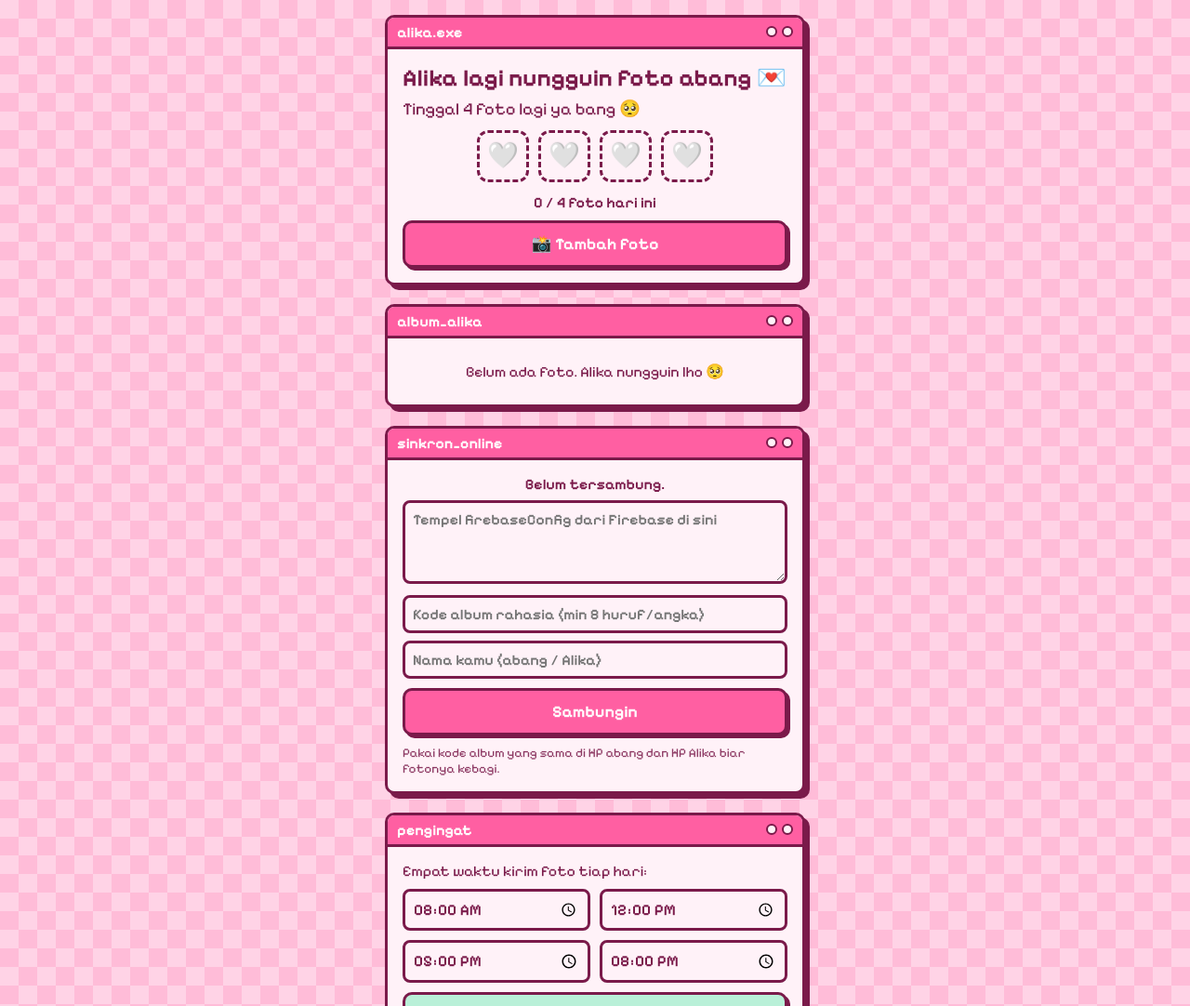
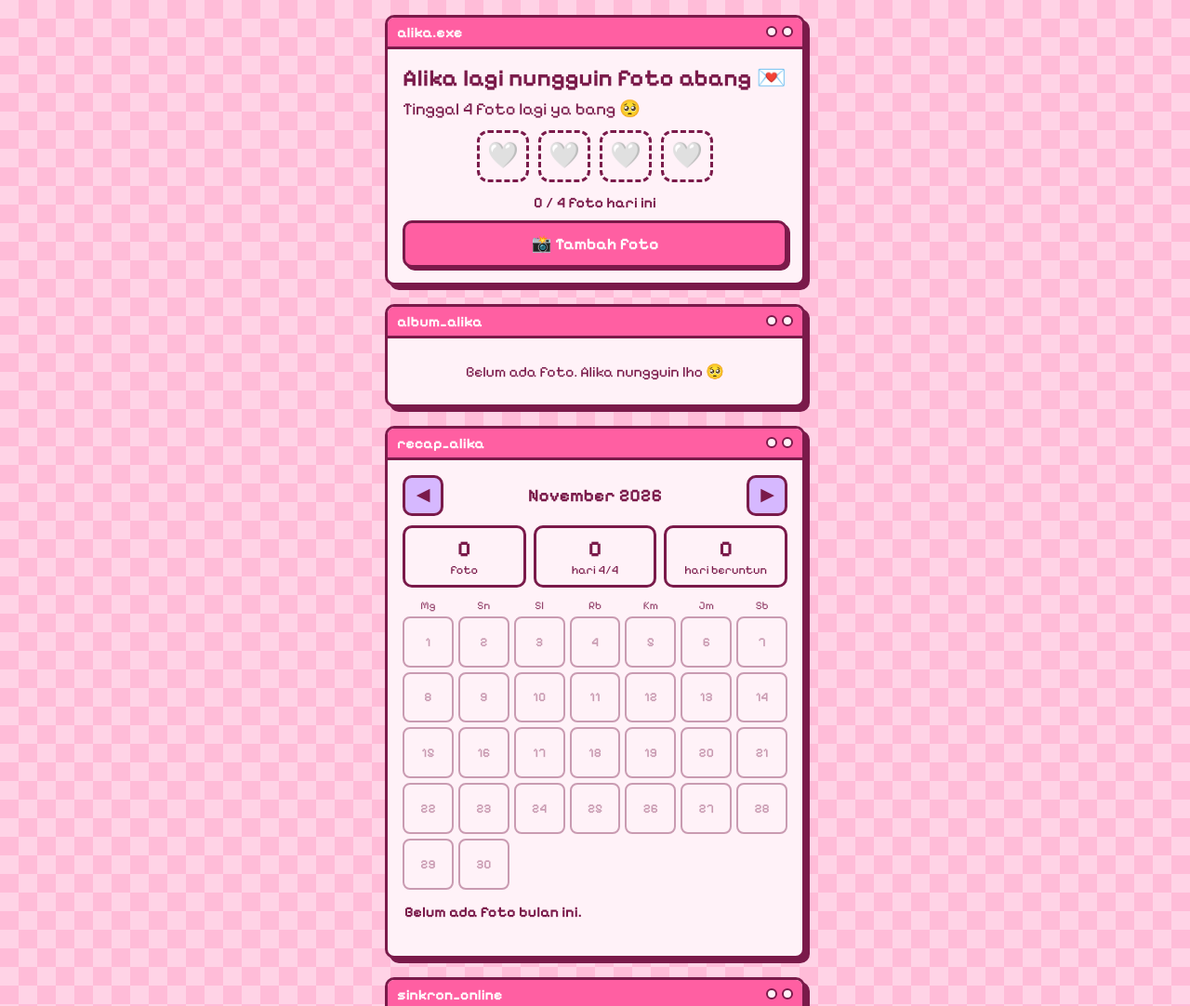
Before and after one commit to haqyy/likaw, a plain HTML site: page index.html in a window 1280 px wide. Shown: the top 1082 px of the page at 93% size. Drawn offline with Linux system fonts and the light colour scheme.

Commit message:
Add files via upload

```diff
--- a/index.html
+++ b/index.html
@@ -43,6 +43,18 @@ button:focus-visible,input:focus-visible{outline:3px solid var(--ink);outline-of
 .times input{width:100%;font:600 1.05rem 'Pixelify Sans',sans-serif;padding:8px;border:3px solid var(--line);border-radius:8px;background:var(--win);color:var(--ink)}
 .f{width:100%;margin-top:8px;font:600 1rem 'Pixelify Sans',sans-serif;padding:8px;border:3px solid var(--line);border-radius:8px;background:var(--win);color:var(--ink)}
 textarea.f{min-height:90px;resize:vertical}
+.rhead{display:flex;align-items:center;justify-content:space-between;font-weight:700;font-size:1.2rem;margin-bottom:10px}
+.rhead button{width:44px;height:44px;border:3px solid var(--line);background:var(--lilac);color:var(--ink);border-radius:10px;font:700 1.1rem 'Pixelify Sans',sans-serif;cursor:pointer}
+.stats{display:grid;grid-template-columns:repeat(3,1fr);gap:8px;margin-bottom:12px}
+.stat{border:3px solid var(--line);border-radius:10px;padding:8px 4px;text-align:center;background:var(--win);font-size:.8rem}
+.stat b{display:block;font-size:1.5rem}
+.cal{display:grid;grid-template-columns:repeat(7,1fr);gap:5px}
+.dn{text-align:center;font-size:.75rem;opacity:.8}
+.cd{aspect-ratio:1;border:2px solid var(--line);border-radius:8px;background:var(--win);color:var(--ink);font:600 .85rem 'Pixelify Sans',sans-serif;cursor:pointer;padding:0}
+.cd[data-n="1"]{background:#ffc2dc}.cd[data-n="2"]{background:#ff9cc7}.cd[data-n="3"]{background:#ff77b2}.cd[data-n="4"]{background:var(--pink);color:#fff}
+.cd[data-n="1"],.cd[data-n="2"],.cd[data-n="3"]{color:#5c0f36}
+.cd.sel{outline:3px solid var(--ink);outline-offset:1px}
+.cd:disabled{opacity:.4;cursor:default}
 .small{font-size:.85rem;opacity:.85;margin:10px 0 0}
 dialog{border:3px solid var(--line);border-radius:12px;background:var(--win);color:var(--ink);padding:0;max-width:92vw;width:380px;box-shadow:6px 6px 0 var(--line);font-family:'Pixelify Sans',sans-serif}
 dialog::backdrop{background:rgba(122,26,74,.55)}
@@ -69,6 +81,18 @@ dialog img{width:100%;display:block;max-height:60vh;object-fit:contain;backgroun
 <div class="win">
  <div class="bar"><span>album_alika</span><span class="dots"><span></span><span></span></span></div>
  <div class="body" id="album"></div>
+</div>
+
+<div class="win">
+ <div class="bar"><span>recap_alika</span><span class="dots"><span></span><span></span></span></div>
+ <div class="body">
+  <div class="rhead"><button id="rprev" aria-label="Bulan sebelumnya">◀</button><span id="rmonth"></span><button id="rnext" aria-label="Bulan berikutnya">▶</button></div>
+  <div class="stats" id="rstats"></div>
+  <div class="cal" id="rcal"></div>
+  <div class="day" id="rday" style="margin-top:14px"></div>
+  <div class="grid" id="rgrid"></div>
+  <button class="btn mint" id="rplay">▶ Slideshow bulan ini</button>
+ </div>
 </div>
 
 <div class="win">
@@ -101,6 +125,11 @@ dialog img{width:100%;display:block;max-height:60vh;object-fit:contain;backgroun
 <dialog id="view">
  <img id="big" alt="Foto">
  <div class="row"><button class="btn" id="close">Tutup</button><button class="btn main" id="del">Hapus</button></div>
+</dialog>
+
+<dialog id="show">
+ <img id="simg" alt="Slideshow">
+ <div class="row"><span id="scap" style="flex:1;align-self:center"></span><button class="btn" id="sclose">Tutup</button></div>
 </dialog>
 
 <dialog id="remind">
@@ -137,6 +166,7 @@ function lines(n){
  return ['Hari ini baru '+n+' foto. Alika masih nungguin…','Tinggal '+(GOAL-n)+' foto lagi ya bang 🥺'];
 }
 function render(){
+ renderRecap();
  const n=todayCount(),l=lines(n);
  $('msg').textContent=l[1];$('status').textContent=n+' / '+GOAL+' foto hari ini';
  $('slots').innerHTML='';for(let i=0;i<GOAL;i++){const s=document.createElement('div');s.className='slot'+(i<n?' on':'');s.textContent=i<n?'💗':'🤍';$('slots').appendChild(s)}
@@ -198,6 +228,57 @@ async function scheduleNative(){
 }
 if('serviceWorker' in navigator&&location.protocol.startsWith('http')){try{navigator.serviceWorker.register('sw.js')}catch(e){}}
 
+/* recap bulanan */
+let rm=new Date();rm=new Date(rm.getFullYear(),rm.getMonth(),1);let rsel=null,stimer=null;
+const fmtDay=ts=>new Date(ts).toLocaleDateString('id-ID',{weekday:'long',day:'numeric',month:'long'});
+function monthPhotos(){const y=rm.getFullYear(),m=rm.getMonth();return photos.filter(p=>{const d=new Date(p.ts);return d.getFullYear()===y&&d.getMonth()===m}).sort((a,b)=>a.ts-b.ts)}
+function streakCalc(){
+ const days=new Set(photos.map(p=>dayKey(p.ts)));let n=0,d=new Date();
+ if(!days.has(dayKey(d.getTime())))d.setDate(d.getDate()-1);
+ while(days.has(dayKey(d.getTime()))){n++;d.setDate(d.getDate()-1)}
+ return n;
+}
+function pol(p,i){
+ const d=document.createElement('button');d.className='pol';d.style.setProperty('--r',(i%2?1.5:-1.5)+'deg');d.style.font='inherit';
+ d.innerHTML='<img alt="Foto abang">';
+ d.appendChild(document.createTextNode(new Date(p.ts).toLocaleTimeString('id-ID',{hour:'2-digit',minute:'2-digit'})+(p.by?' · '+p.by:'')));
+ d.querySelector('img').src=p.data;d.onclick=()=>{openId=p.id;$('big').src=p.data;$('view').showModal()};
+ return d;
+}
+function renderRecap(){
+ const y=rm.getFullYear(),m=rm.getMonth(),mp=monthPhotos();
+ $('rmonth').textContent=rm.toLocaleDateString('id-ID',{month:'long',year:'numeric'});
+ const per={};mp.forEach(p=>{const k=dayKey(p.ts);per[k]=(per[k]||0)+1});
+ const full=Object.values(per).filter(v=>v>=GOAL).length;
+ $('rstats').innerHTML='';
+ [[mp.length,'foto'],[full,'hari 4/4'],[streakCalc(),'hari beruntun']].forEach(([a,b])=>{
+  const e=document.createElement('div');e.className='stat';e.innerHTML='<b></b>'+b;e.firstChild.textContent=a;$('rstats').appendChild(e);
+ });
+ const cal=$('rcal');cal.innerHTML='';
+ ['Mg','Sn','Sl','Rb','Km','Jm','Sb'].forEach(x=>{const e=document.createElement('div');e.className='dn';e.textContent=x;cal.appendChild(e)});
+ const first=new Date(y,m,1).getDay(),dim=new Date(y,m+1,0).getDate();
+ for(let i=0;i<first;i++)cal.appendChild(document.createElement('div'));
+ for(let d=1;d<=dim;d++){
+  const k=y+'-'+String(m+1).padStart(2,'0')+'-'+String(d).padStart(2,'0'),c=per[k]||0,n=Math.min(c,GOAL);
+  const b=document.createElement('button');b.className='cd'+(rsel===k?' sel':'');b.textContent=d;b.dataset.n=n;
+  b.setAttribute('aria-label',d+' '+rm.toLocaleDateString('id-ID',{month:'long'})+', '+c+' foto');
+  b.disabled=!c;b.onclick=()=>{rsel=k;renderRecap()};cal.appendChild(b);
+ }
+ const dp=rsel?mp.filter(p=>dayKey(p.ts)===rsel):[];
+ $('rday').textContent=dp.length?fmtDay(dp[0].ts)+' · '+dp.length+' foto':(mp.length?'Tap tanggal yang berwarna buat lihat fotonya.':'Belum ada foto bulan ini.');
+ const g=$('rgrid');g.innerHTML='';dp.forEach((p,i)=>g.appendChild(pol(p,i)));
+ $('rplay').hidden=!mp.length;
+}
+$('rprev').onclick=()=>{rm=new Date(rm.getFullYear(),rm.getMonth()-1,1);rsel=null;renderRecap()};
+$('rnext').onclick=()=>{rm=new Date(rm.getFullYear(),rm.getMonth()+1,1);rsel=null;renderRecap()};
+$('rplay').onclick=()=>{
+ const mp=monthPhotos();if(!mp.length)return;let i=0;
+ const step=()=>{const p=mp[i];$('simg').src=p.data;$('scap').textContent=fmtDay(p.ts)+(p.by?' · '+p.by:'')+' ('+(i+1)+'/'+mp.length+')';i=(i+1)%mp.length};
+ step();$('show').showModal();clearInterval(stimer);stimer=setInterval(step,2500);
+};
+$('show').addEventListener('close',()=>clearInterval(stimer));
+$('sclose').onclick=()=>$('show').close();
+
 /* sinkron online (Firebase Firestore) */
 let sync=null;const SYNC_KEY='alika-sync';
 function getSync(){try{return JSON.parse(localStorage.getItem(SYNC_KEY))}catch(e){return null}}
@@ -212,14 +293,14 @@ function b64e(o){return btoa(unescape(encodeURIComponent(JSON.stringify(o)))).re
 function b64d(x){x=x.replace(/-/g,'+').replace(/_/g,'/');while(x.length%4)x+='=';return JSON.parse(decodeURIComponent(escape(atob(x))))}
 $('slink').onclick=async()=>{
  const st=getSync();if(!st)return;
- const url=location.origin+location.pathname+'#s='+b64e({cfg:st.cfg,code:st.code});
+ const url=location.origin+location.pathname+'#s='+[st.cfg.apiKey,st.cfg.projectId,st.code].join('.');
  try{await navigator.clipboard.writeText(url);setStatus('✅ Link disalin. Kirim ke Alika lewat chat pribadi.')}catch(e){prompt('Salin link ini:',url)}
 };
 /* link ajaib: buka #s=... otomatis ngisi form */
 (function(){
  const m=location.hash.match(/^#s=(.+)$/);if(!m)return;
  try{
-  const o=b64d(m[1]);
+  let o;const v=m[1];if(v.includes('.')){const q=v.split('.');o={cfg:{apiKey:q[0],projectId:q[1],authDomain:q[1]+'.firebaseapp.com'},code:q[2]}}else o=b64d(v);
   if(!getSync()&&o.cfg&&o.code){$('cfg').value=JSON.stringify(o.cfg);$('code').value=o.code;$('nm').value='Alika';setStatus('Link kebaca! Cek namanya, lalu tap Sambungin.')}
   history.replaceState(null,'',location.pathname+location.search);
  }catch(e){}
```
